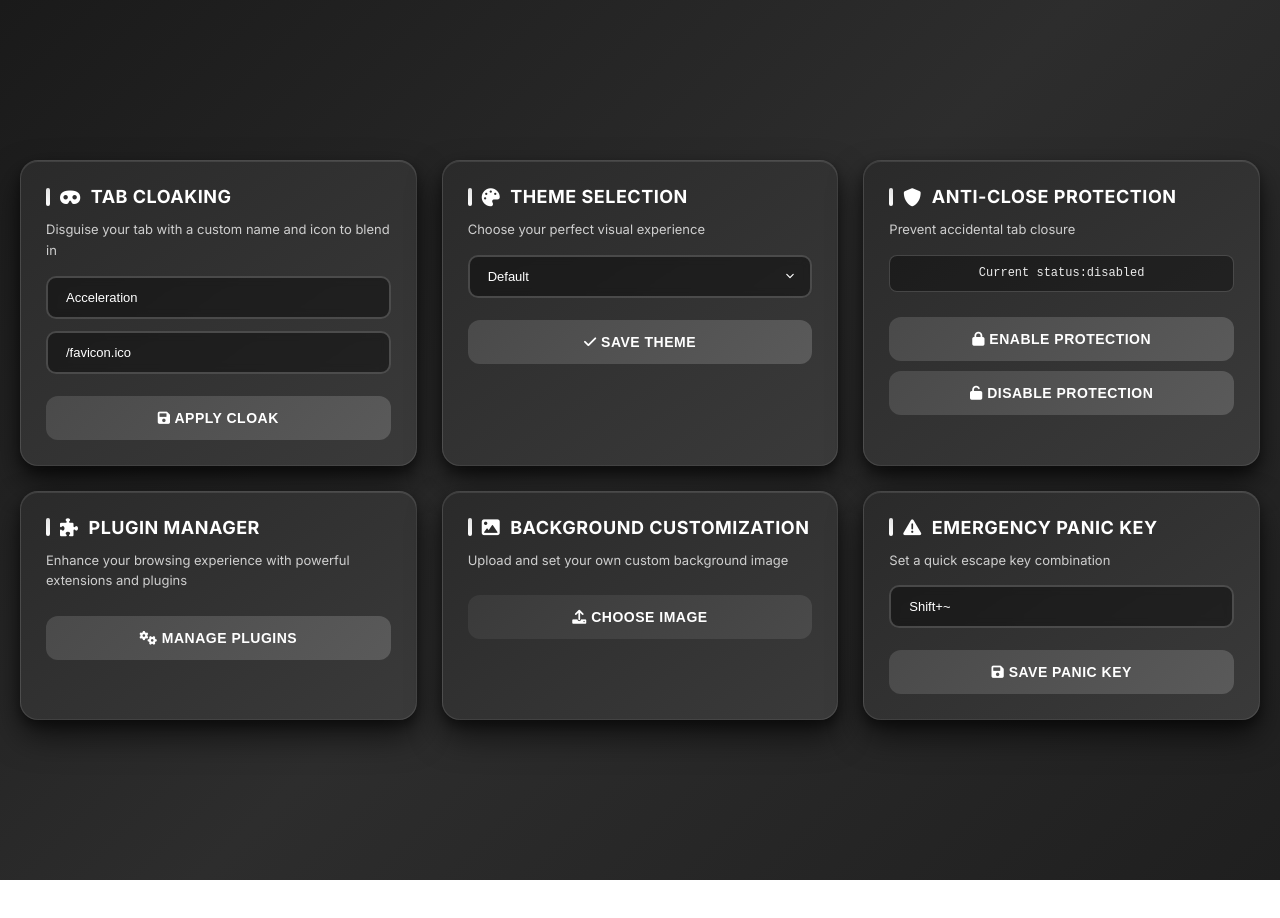
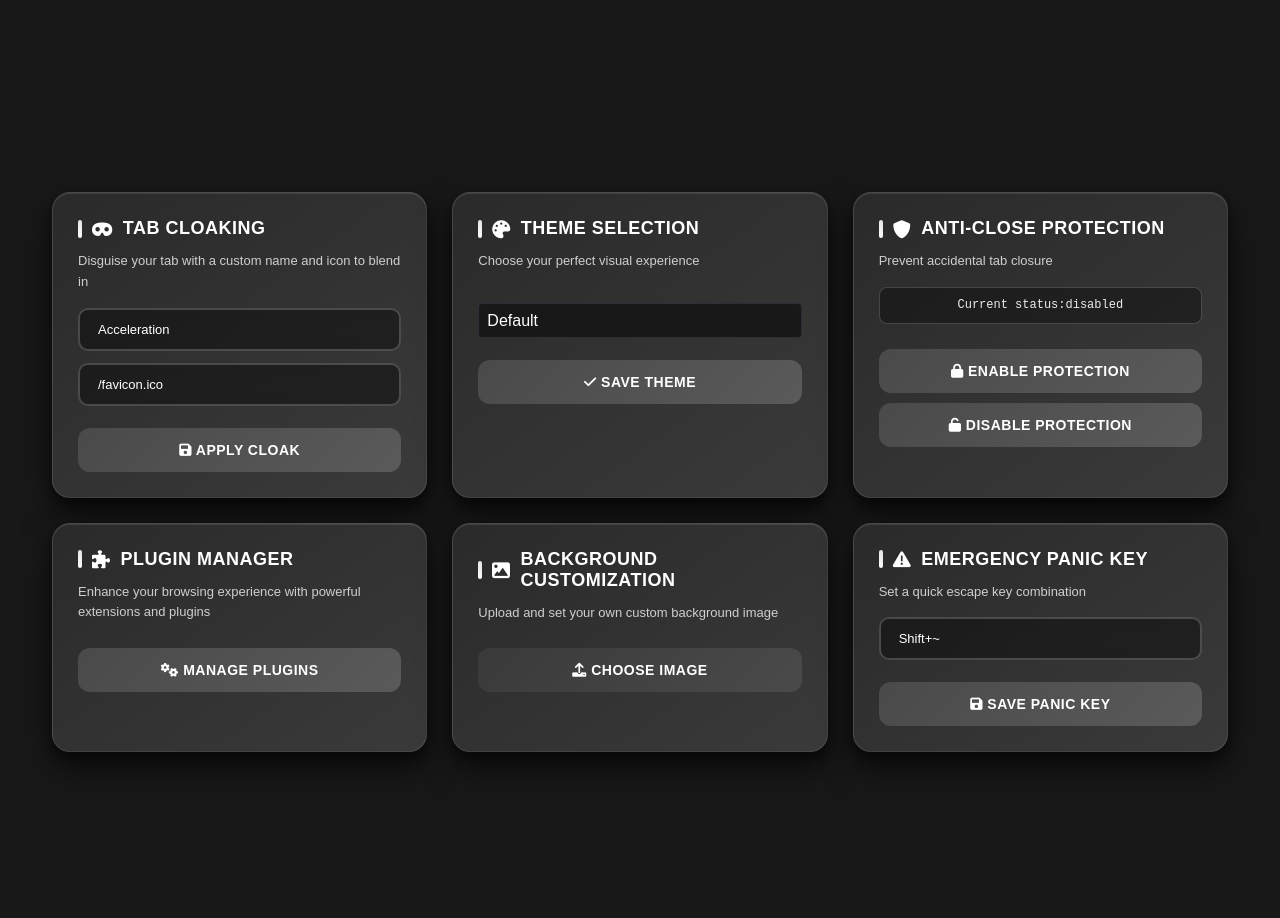
Before and after one commit to xnightlessdev/gfd, a website: page public/settings.html in a window 1280 px wide. Before the commit the page ends 880 px from the top, so only its background shows below. Drawn offline with Linux system fonts and the light colour scheme.

Commit message:
Update themes.css

```diff
--- a/public/css/themes.css
+++ b/public/css/themes.css
@@ -1,105 +1,59 @@
 :root {
   --primary-color: #fff;
-
   --secondary-color: rgba(255, 255, 255, 0.7);
-
-    --background-gradient: #1f093b , #000000;
-
+  --background-gradient: #1f093b, #000000;
   --background-color: #181818;
-
-
   --border-color: #2c2f38;
-
   --icon-color: #ccc;
-
 }
-
 
 :root.midnight {
   --primary-color: #ecf0f1;
-
   --secondary-color: rgba(236, 240, 241, 0.7);
-
   --background-gradient: #2c3e50, #020407;
-
   --background-color: #2c3e50;
-
   --highlight-color: #2e4761;
-
   --border-color: black;
-
   --icon-color: #ccc;
-
 }
-
 
 :root.dark-cool {
   --primary-color: #fff;
-
   --secondary-color: rgba(255, 255, 255, 0.7);
-
   --background-gradient: #121212, #110c1b;
-
   --background-color: #121212;
-
   --highlight-color: rgb(97, 123, 146);
-
   --border-color: #444;
-
   --icon-color: #bbb;
-
 }
-
 
 :root.monochrome {
   --primary-color: #fff;
-
   --secondary-color: rgba(255, 255, 255, 0.5);
-
   --background-gradient: #000, #201c1c;
-
   --background-color: #000;
-
   --highlight-color: #808080;
-
   --border-color: #333;
-
   --icon-color: #bbb;
-
 }
-
 
 :root.night-neon {
   --primary-color: #fff;
-
   --secondary-color: rgba(255, 255, 255, 0.7);
-
   --background-gradient: #0c0c0c, #1b291b;
-
   --background-color: #0c0c0c;
-
   --highlight-color: #39ff14;
-
   --border-color: #222;
-
   --icon-color: #c1eeb9;
-
 }
-
 
 :root.pastel-dark {
   --primary-color: #fff;
-
   --secondary-color: rgba(255, 255, 255, 0.7);
-
   --background-gradient: #2e2d28, #3a3611;
-
   --background-color: #2e2d28;
-
   --highlight-color: #f5a623;
-
   --border-color: #3e3e3e;
-
   --icon-color: #f5a623;
 }
 
@@ -111,7 +65,6 @@
   --background-color: #1c1c1c;
   --icon-color: #ccc;
 }
-
 
 :root.oceanic {
   --primary-color: #00aaff;
@@ -139,7 +92,6 @@
   --highlight-color: #e03a00;
   --background-gradient: #160000, #1a1a1a;
   --background-color: #1a1a1a;
-
   --border-color: #333333;
   --icon-color: #ff9e80;
 }
@@ -150,7 +102,6 @@
   --highlight-color: #d400d4;
   --background-gradient: #410c41, #1a001a;
   --background-color: #1a001a;
-
   --border-color: #330033;
   --icon-color: #ff80ff;
 }
@@ -161,7 +112,6 @@
   --highlight-color: #00cccc;
   --background-gradient: #033131, #011616;
   --background-color: #001f1f;
-
   --border-color: #003333;
   --icon-color: #80ffff;
 }
@@ -172,7 +122,6 @@
   --highlight-color: #b01030;
   --background-gradient: #4d0505, #160202;
   --background-color: #330000;
-
   --border-color: #660000;
   --icon-color: #ff8a8a;
 }
@@ -183,7 +132,6 @@
   --highlight-color: #cc5f14;
   --background-gradient: #3d2823, #2c140d;
   --background-color: #1a1a1a;
-
   --border-color: #333333;
   --icon-color: #ffe3b3;
 }
@@ -218,7 +166,7 @@
   --icon-color: #ffa07a;
 }
 
-:root.rainbow{
+:root.rainbow {
   --primary-color: #ff0000;
   --secondary-color: rgb(255, 128, 0);
   --highlight-color: #e0d800;
@@ -227,3 +175,30 @@
   --border-color: #7b00ff;
   --icon-color: #ff0000;
 }
+
+/* Base styles */
+body {
+  margin: 2rem;
+  font-family: Arial, sans-serif;
+  background: var(--background-color);
+  color: var(--primary-color);
+  transition: background 0.3s ease, color 0.3s ease;
+}
+
+select {
+  font-size: 1rem;
+  padding: 0.5rem;
+  margin-top: 1rem;
+  background: var(--background-color);
+  color: var(--primary-color);
+  border: 1px solid var(--border-color);
+  border-radius: 4px;
+}
+
+label {
+  font-weight: bold;
+}
+
+h1 {
+  margin-bottom: 0.5rem;
+}
```
Lines whose indentation alone changed are shown as unchanged.
